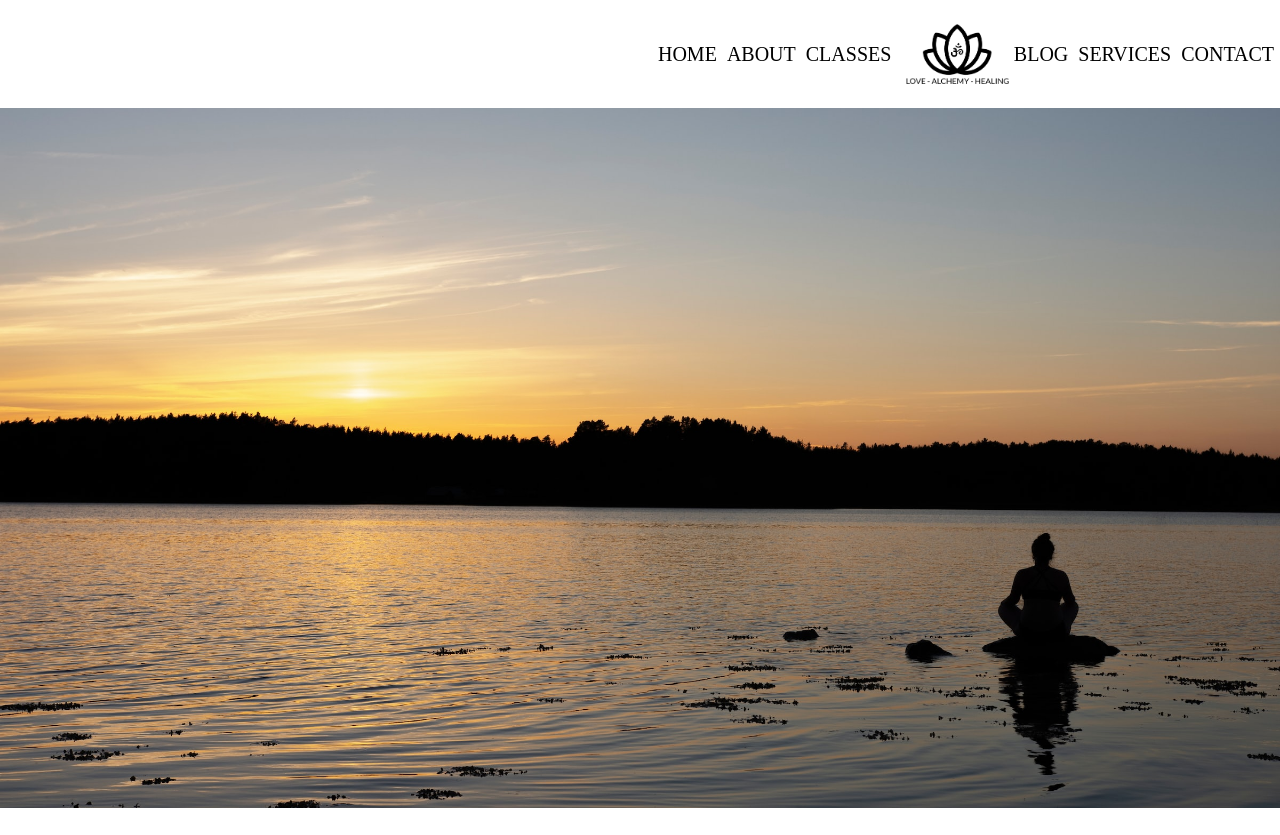
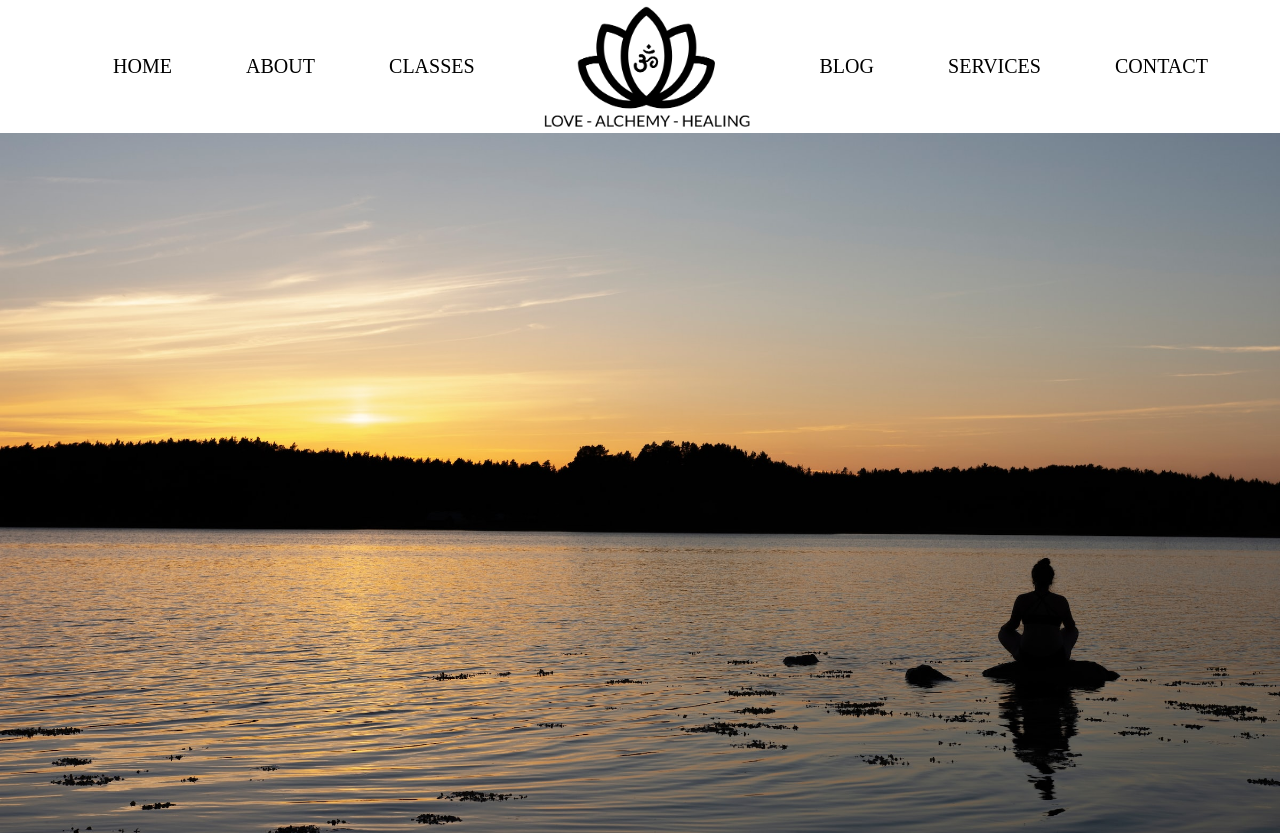
Before and after one commit to JSID-DEV-TEST/Love-Alchemy-Healing, a plain HTML site: page index.html in a window 1280 px wide. Shown: the top 835 px of the page. Drawn offline with Linux system fonts and the light colour scheme; a web font is replaced by a local one.

Commit message:
Updated nav bar styling and main section text spacing.

```diff
--- a/css/style.css
+++ b/css/style.css
@@ -56,11 +56,15 @@ header,footer {
 header {
      justify-content: space-between;
      margin: 4px;
-     height: 100px;
+     height: 125px;
 }
 
-footer {
-     height: 30px;
+footer{
+     height: 100px;
+     font-size: 4rem;
+     align-items: center;
+     justify-content: center;
+
 }
 
 
@@ -72,21 +76,22 @@ nav{
      display: flex;
      width: 100%;
      padding-right: 5px;
+     height: 125px;
+     align-items: center;
 }
 
 ul{
      display: flex;
      list-style: none;
-     justify-content: flex-end;
+     justify-content: space-evenly;
      width: 100%;
-     height: 60px;
-     /* border: rgb(211, 2, 230) solid 2px; */
+     height: 125px;
+     padding-right: 2px;
 }
 
 li{
      display: flex;
      padding: 0 5px;
-     justify-content: flex-end;
      align-items: center;
 }
 
@@ -101,23 +106,22 @@ img {
 }
 
 .logo{
-  display: block;
-  max-width:230px;
-  max-height:95px;
-  width: auto;
-  height: auto;
-  margin-left: 10px;
+     display: flex;
+     width: auto;
+     height: 100%;
+     padding: 2px 0;
 
 }
 
 .intro
 {
      display: flex;
-     flex-direction: row;
+     flex-direction: column;
      align-content: center;
      justify-content: center;
      text-align: center;
      font-size: 3rem;
+     padding: 40px;
 }
 
 .columns{
```
